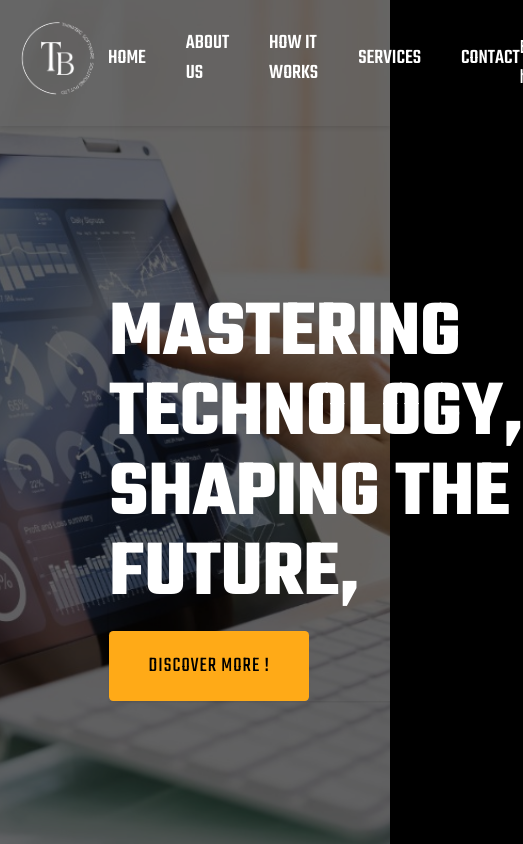
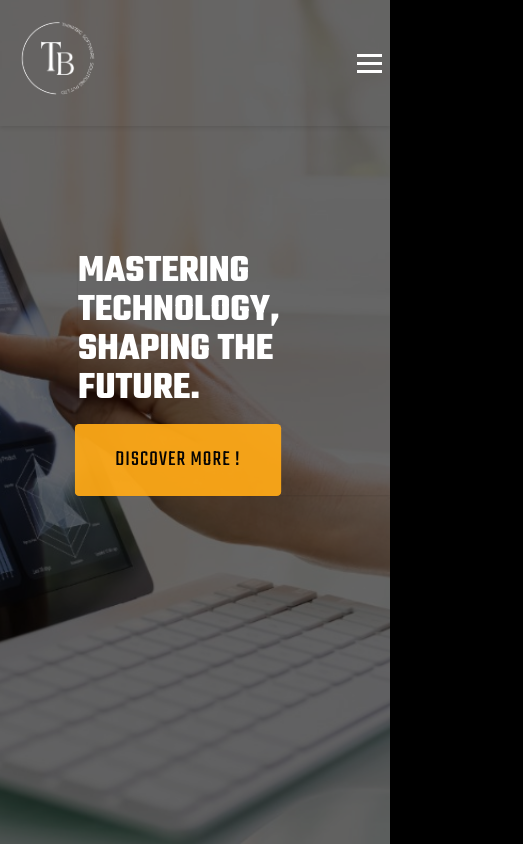
Before and after one commit to hemanthkanna/ThinkBig, a React (Vite) app: page / in a window 390 px wide. Shown: the top 844 px of the page, 523 px wide, since content can reach past the window. Built offline with nearby package versions, Linux system fonts and the light colour scheme.

Commit message:
responsive nav-bar , hero ( animated )

```diff
--- a/package.json
+++ b/package.json
@@ -11,6 +11,7 @@
   },
   "dependencies": {
     "gsap": "^3.12.5",
+    "lenis": "^1.1.13",
     "react": "^18.3.1",
     "react-dom": "^18.3.1",
     "react-router-dom": "^6.26.1"
--- a/src/App.css
+++ b/src/App.css
@@ -24,13 +24,12 @@ body {
 }
 
 .header {
-  /* color: var(--secondary-color); */
   color: #fff;
   font-size: 1.3rem;
   width: 100%;
-  position: fixed; /* Fix the header at the top */
+  position: fixed;
   top: 0;
-  z-index: 1000; /* Ensure the header stays above other content */
+  z-index: 1000;
   box-shadow: 0px 2px 4px rgba(0, 0, 0, 0.1);
 }
 
@@ -42,8 +41,7 @@ body {
 
 .navbar {
   display: flex;
-  justify-content: space-around;
-  flex-wrap: nowrap;
+  justify-content: space-between; /* Adjust spacing for hamburger positioning */
   align-items: center;
   padding: 0.5rem;
 }
@@ -75,7 +73,7 @@ li {
   position: absolute;
   width: 0;
   height: 2px;
-  background-color: #ffaa17; /* Changed underline color to white */
+  background-color: #ffaa17;
   left: 0;
   bottom: 0;
   transition: all 0.4s ease;
@@ -84,6 +82,90 @@ li {
 .nav-links li a:hover::after {
   width: 100%;
 }
+
+.emailus {
+  display: flex;
+  gap: 10px;
+  align-items: center;
+}
+
+.emailus > span > img {
+  width: 30px;
+  height: auto;
+  object-fit: contain;
+  border-radius: 50%;
+}
+
+/* Hamburger Menu */
+.hamburger {
+  display: none;
+  flex-direction: column;
+  cursor: pointer;
+  gap: 5px;
+  margin-left: auto; /* Align hamburger to the end */
+}
+
+.hamburger div {
+  width: 25px;
+  height: 3px;
+  background-color: #ffffff;
+  transition: transform 0.3s ease, background-color 0.3s ease;
+}
+
+.hamburger.open div:nth-child(1) {
+  transform: rotate(45deg) translate(5px, 5px);
+}
+
+.hamburger.open div:nth-child(2) {
+  opacity: 0;
+}
+
+.hamburger.open div:nth-child(3) {
+  transform: rotate(-45deg) translate(5px, -5px);
+}
+
+/* Responsive Design */
+@media (max-width: 768px) {
+  .nav-links-box ul {
+    position: absolute;
+    top: 100%;
+    left: -100%;
+    flex-direction: column;
+    background-color: #222;
+    width: 100%;
+    gap: 0;
+    transition: left 0.3s ease;
+  }
+
+  .nav-links-box ul.open {
+    left: 0;
+  }
+
+  .nav-links-box li {
+    width: 100%;
+    text-align: center;
+  }
+
+  .nav-links-box li a {
+    padding: 15px 20px;
+    width: 100%;
+  }
+
+  /* Hide the .emailus container */
+  .emailus {
+    display: none;
+  }
+
+  /* Update li:hover style */
+  .nav-links-box li:hover {
+    color: var(--tertiary-color);
+  }
+
+  .hamburger {
+    display: flex;
+  }
+}
+
 /****************************/
 /* HOME */
 /****************************/
@@ -101,13 +183,13 @@ li {
 .hero-text {
   box-shadow: 0 1px 2px rgba(0, 0, 0, 0.1);
   position: absolute;
-  top: 35%;
-  left: 28%;
+  top: 30%;
+  left: 20%;
   line-height: 1;
 }
 
 .hero-text h1 {
-  font-size: 80px;
+  font-size: 6vw;
   margin-bottom: 1rem;
   z-index: 2000;
 }
@@ -124,7 +206,7 @@ button {
   overflow: hidden;
   z-index: 1;
   background-color: #ffaa17;
-  /* box-shadow: 6px 6px 12px #c5c5c5, -6px -6px 12px #ffffff; */
+  transition: background-color 0.4s ease;
 }
 
 button::before {
@@ -153,3 +235,19 @@ button:hover {
   right: 0;
   transform: skewX(0deg);
 }
+
+/* Responsive Design */
+@media (max-width: 768px) {
+  /* Update hero-text styles */
+  .hero-text h1 {
+    font-size: 10vw;
+  }
+}
+
+.about {
+  background-color: var(--primary-color);
+  padding: 2rem;
+  text-align: center;
+  width: 100%;
+  height: 600px;
+}
--- a/src/components/Header.jsx
+++ b/src/components/Header.jsx
@@ -1,4 +1,4 @@
-import { useEffect, useRef } from "react";
+import { useEffect, useRef, useState } from "react";
 import "../App.css";
 import gsap from "gsap";
 import { ScrollTrigger } from "gsap/all";
@@ -6,6 +6,7 @@ import { ScrollTrigger } from "gsap/all";
 gsap.registerPlugin(ScrollTrigger);
 const Header = () => {
   const navbarRef = useRef(null);
+  const [menuOpen, setmenuOpen] = useState(false);
 
   useEffect(() => {
     const header = navbarRef.current;
@@ -34,8 +35,13 @@ const Header = () => {
         <div className="logo-box">
           <img src="../../src/Assets/TSS.png" alt="logo" className="logo" />
         </div>
+        <div className="hamburger" onClick={() => setmenuOpen(!menuOpen)}>
+          <div className="line"></div>
+          <div className="line"></div>
+          <div className="line"></div>
+        </div>
         <div className="nav-links-box">
-          <ul className="nav-links">
+          <ul className={`${menuOpen ? "open" : ""} nav-links`}>
             <li>
               <a href="">HOME</a>
             </li>
@@ -54,9 +60,13 @@ const Header = () => {
           </ul>
         </div>
         <div className="emailus">
-          <span></span>
-          <p>EMAIL US</p>
-          <p>hr@thinkbigsoft.com</p>
+          {/* <span>
+            <img src="../../src/Assets/emailus.jpeg" />
+          </span> */}
+          <span>
+            <p className="e-text">EMAIL US</p>
+            <p>hr@thinkbigsoft.com</p>
+          </span>
         </div>
       </nav>
     </header>
--- a/src/components/Home.jsx
+++ b/src/components/Home.jsx
@@ -1,6 +1,54 @@
+import { useEffect } from "react";
 import Header from "./Header";
+import Lenis from "lenis";
+import gsap from "gsap";
+const Home = () => {
+  useEffect(() => {
+    const lenis = new Lenis({
+      duration: 1.2,
+      easing: (t) => t,
+      smooth: true,
+    });
 
-const Home = () => {
+    function animate(time) {
+      lenis.raf(time);
+      requestAnimationFrame(animate);
+    }
+
+    requestAnimationFrame(animate);
+    // Background Image Animation
+    gsap.to(".home-container", {
+      backgroundPosition: "100% 100%",
+      duration: 20,
+      repeat: -1,
+      ease: "none",
+    });
+
+    // Hero Text Animation
+    gsap.fromTo(
+      ".hero-text",
+      { opacity: 0, y: 50 },
+      { opacity: 1, y: 0, duration: 5, ease: "power3.out" }
+    );
+
+    // Button Animation
+    gsap.fromTo(
+      "button",
+      { scale: 1, opacity: 1 },
+      {
+        scale: 1.1,
+        opacity: 0.8,
+        duration: 1,
+        repeat: -1,
+        yoyo: true,
+        ease: "power1.inOut",
+      }
+    );
+
+    return () => {
+      lenis.destroy();
+    };
+  }, []);
   return (
     <>
       <Header />
@@ -11,7 +59,7 @@ const Home = () => {
           <h1>
             MASTERING TECHNOLOGY,
             <br />
-            SHAPING THE FUTURE,
+            SHAPING THE FUTURE.
           </h1>
           <button> DISCOVER MORE !</button>
         </div>
```
Also changed, not shown: src/components/LenisWrapper.jsx (added), 1 other file (tests, documents, lock files or other folders).
